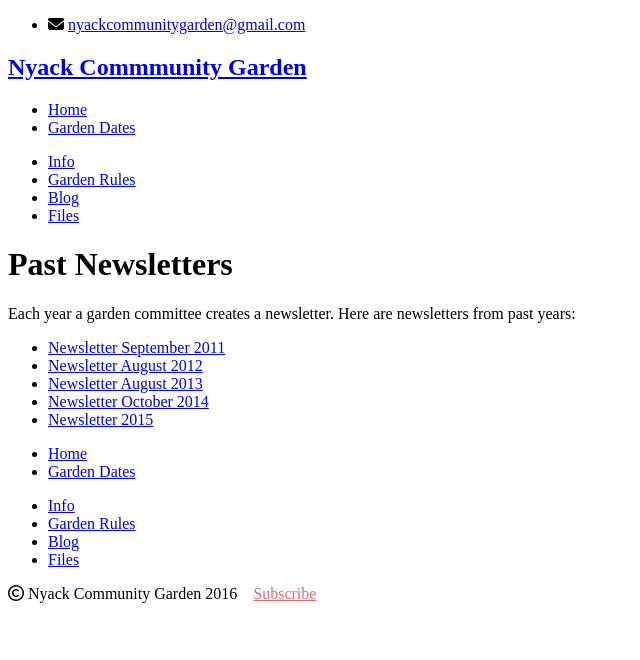
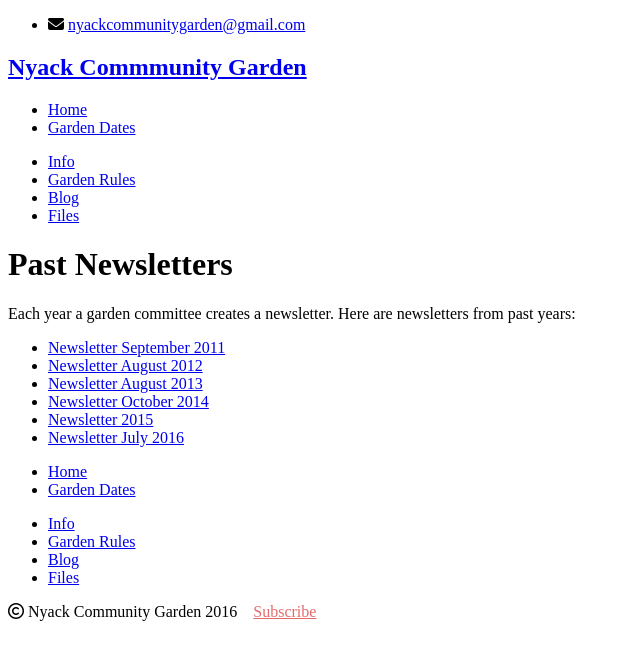
Before and after one commit to bosborne/nyackcommunitygarden, a Jekyll site: the page built from _posts/2016-01-31-past-newsletters.md, in a window 1280 px wide. Shown: the top 660 px of the page, without its empty margins (0-640 px from the left). Built offline with Jekyll 4.4.1, drawn with Linux system fonts in a browser that asks for light colours; nearby versions of some CDN libraries; library files that are not in the unit come from our copies.

Commit message:
New newsletter

```diff
--- a/_posts/2016-01-31-past-newsletters.md
+++ b/_posts/2016-01-31-past-newsletters.md
@@ -11,3 +11,4 @@ Each year a garden committee creates a newsletter. Here are newsletters from pas
 - [Newsletter August 2013](/pdf/Newsletter_August_2013.pdf)
 - [Newsletter October 2014](/pdf/Newsletter_October_2014.pdf)
 - [Newsletter 2015](/pdf/Newsletter_2015.pdf)
+- [Newsletter July 2016](/pdf/Newsletter_July_2016.pdf)
```
